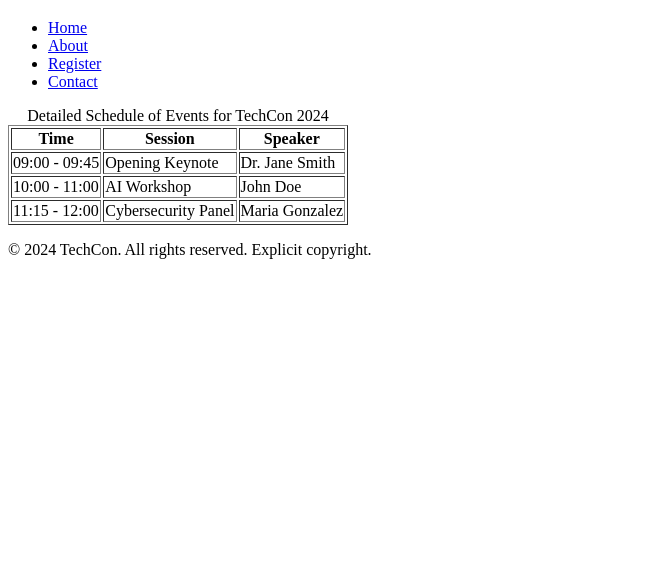
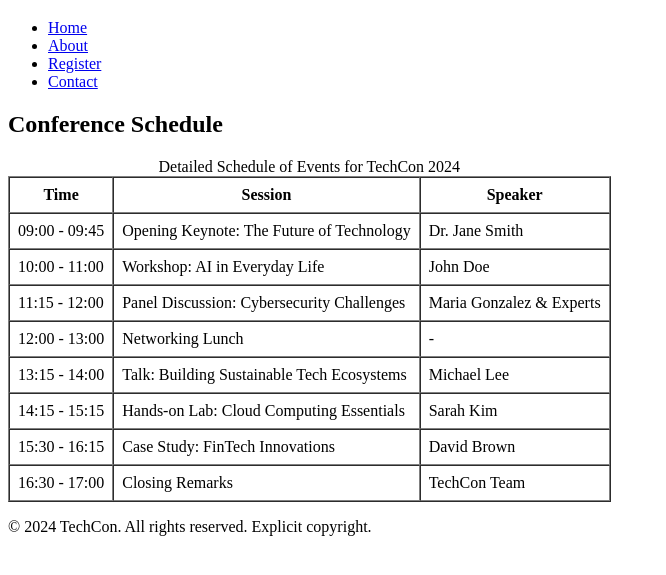
Before and after one commit to pshluvu/TechCon_HTML, a plain HTML site: page techcon_website/schedule.html in a window 1280 px wide. Shown: the part 61-636 px from the top of the page, without its empty margins (0-666 px from the left). Drawn offline with Linux system fonts and the light colour scheme.

Commit message:
Update schedule.html

```diff
--- a/techcon_website/schedule.html
+++ b/techcon_website/schedule.html
@@ -6,6 +6,7 @@
   <title>Schedule for TechCon 2024</title>
 </head>
 <body>
+  <!-- Header Section -->
   <header>
     <h1>Schedule for TechCon 2024</h1>
     <nav>
@@ -18,8 +19,11 @@
     </nav>
   </header>
 
+  <!-- Main Section -->
   <main>
-    <table border="1">
+    <section>
+      <h2>Conference Schedule</h2>
+      <table border="1" cellpadding="8" cellspacing="0">
         <caption>Detailed Schedule of Events for TechCon 2024</caption>
         <thead>
           <tr>
@@ -31,23 +35,50 @@
         <tbody>
           <tr>
             <td>09:00 - 09:45</td>
-          <td>Opening Keynote</td>
+            <td>Opening Keynote: The Future of Technology</td>
             <td>Dr. Jane Smith</td>
           </tr>
           <tr>
             <td>10:00 - 11:00</td>
-          <td>AI Workshop</td>
+            <td>Workshop: AI in Everyday Life</td>
             <td>John Doe</td>
           </tr>
           <tr>
             <td>11:15 - 12:00</td>
-          <td>Cybersecurity Panel</td>
-          <td>Maria Gonzalez</td>
+            <td>Panel Discussion: Cybersecurity Challenges</td>
+            <td>Maria Gonzalez & Experts</td>
+          </tr>
+          <tr>
+            <td>12:00 - 13:00</td>
+            <td>Networking Lunch</td>
+            <td>-</td>
+          </tr>
+          <tr>
+            <td>13:15 - 14:00</td>
+            <td>Talk: Building Sustainable Tech Ecosystems</td>
+            <td>Michael Lee</td>
+          </tr>
+          <tr>
+            <td>14:15 - 15:15</td>
+            <td>Hands-on Lab: Cloud Computing Essentials</td>
+            <td>Sarah Kim</td>
+          </tr>
+          <tr>
+            <td>15:30 - 16:15</td>
+            <td>Case Study: FinTech Innovations</td>
+            <td>David Brown</td>
+          </tr>
+          <tr>
+            <td>16:30 - 17:00</td>
+            <td>Closing Remarks</td>
+            <td>TechCon Team</td>
           </tr>
         </tbody>
       </table>
+    </section>
   </main>
 
+  <!-- Footer Section -->
   <footer>
     <p>&copy; 2024 TechCon. All rights reserved. Explicit copyright.</p>
   </footer>
```
Lines whose indentation alone changed are shown as unchanged.
